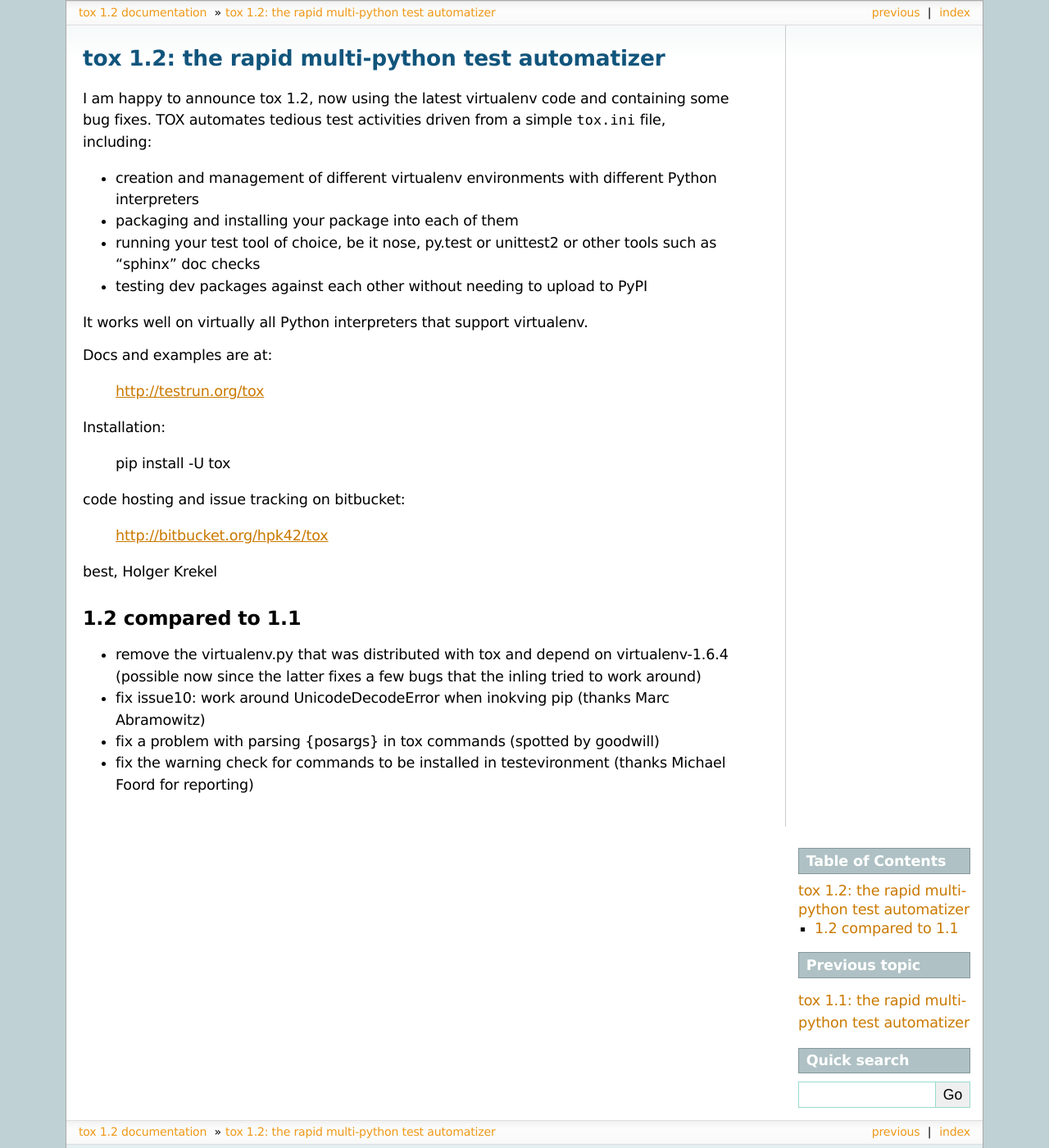
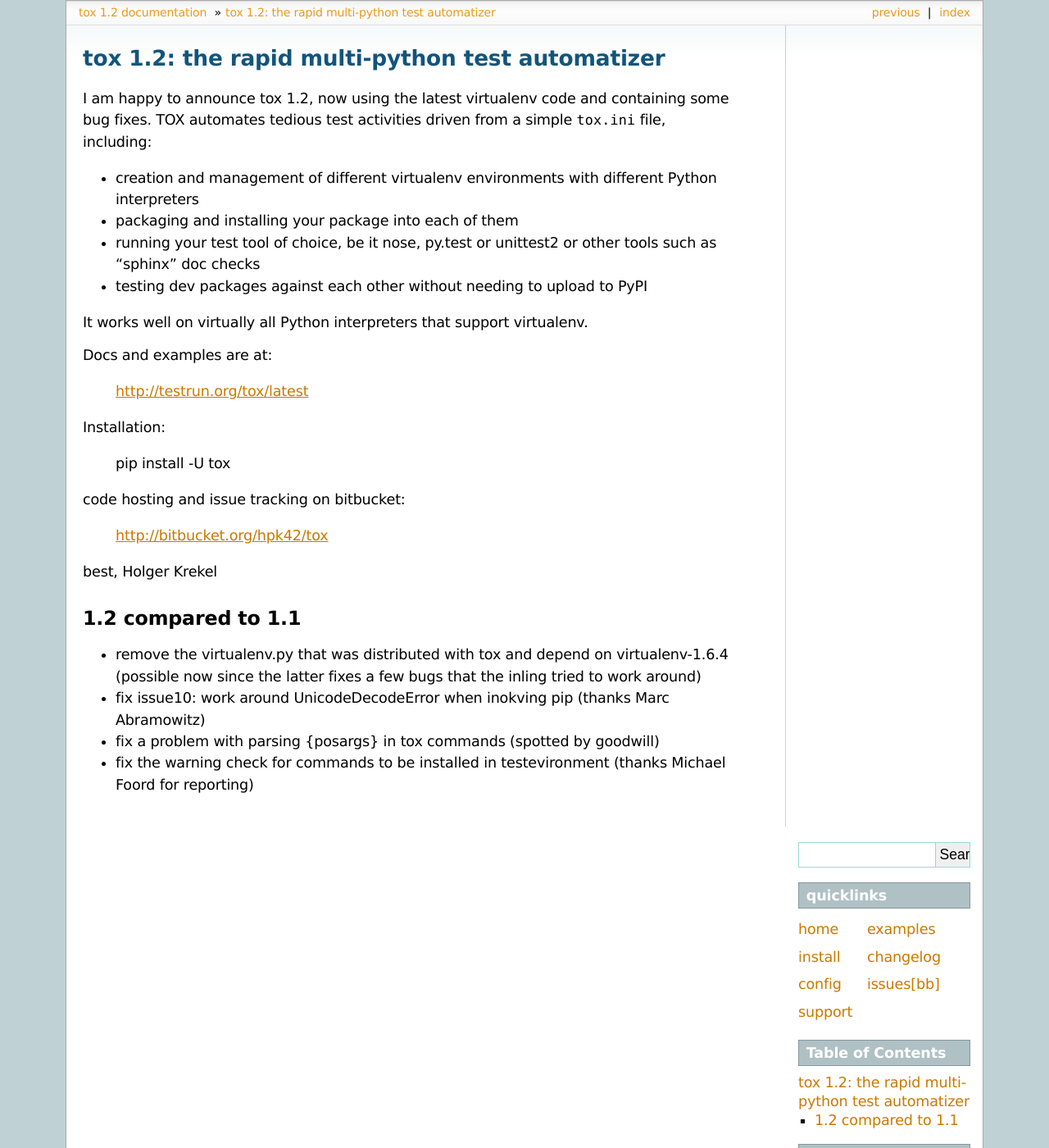
Before and after one commit to msabramo/tox, a Sphinx documentation site: the page built from doc/announce/release-1.2.txt, in a window 1280 px wide and 1400 px high. Shown: the whole window at 82% size. Built offline with Sphinx 7.4.7, drawn with Linux system fonts in a browser that asks for light colours.

Commit message:
trying to finalize docs

```diff
--- /dev/null
+++ b/doc/_templates/localtoc.html
@@ -0,0 +1,35 @@
+
+{%- if pagename != "search" %}
+<div id="searchbox" style="display: none">
+    <form class="search" action="{{ pathto('search') }}" method="get">
+      <input type="text" name="q" size="18" />
+      <input type="submit" value="{{ _('Search') }}" />
+      <input type="hidden" name="check_keywords" value="yes" />
+      <input type="hidden" name="area" value="default" />
+    </form>
+</div>
+<script type="text/javascript">$('#searchbox').show(0);</script>
+{%- endif %}
+
+<h3>quicklinks</h3>
+<div style="text-align: left; font-size: 100%; vertical-align: middle;">
+<table>
+<tr>
+<td>
+        <a href="{{ pathto('index') }}">home</a>
+</td><td>
+        <a href="{{ pathto('examples') }}">examples</a>
+</td></tr><tr><td>
+        <a href="{{ pathto('install') }}">install</a>
+</td><td>
+        <a href="{{ pathto('changelog') }}">changelog</a>
+</td></tr><tr><td>
+        <a href="{{ pathto('config') }}">config</a>
+</td><td>
+        <a href="https://bitbucket.org/hpk42/pytest/issues?status=new&status=open">issues[bb]</a>
+</td></tr><tr><td>
+        <a href="{{ pathto('support') }}">support</a>
+</td><td>
+</td></tr></table>
+</div>
+{% extends "basic/localtoc.html" %}
--- a/doc/announce/release-1.2.txt
+++ b/doc/announce/release-1.2.txt
@@ -16,7 +16,7 @@
 
 Docs and examples are at:
 
-    http://testrun.org/tox
+    http://testrun.org/tox/latest
 
 Installation:
 
```
